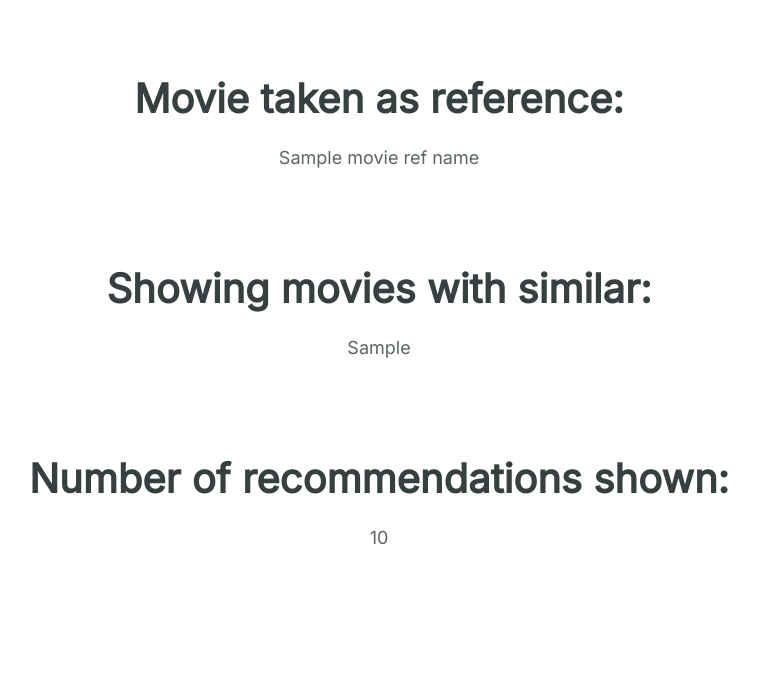
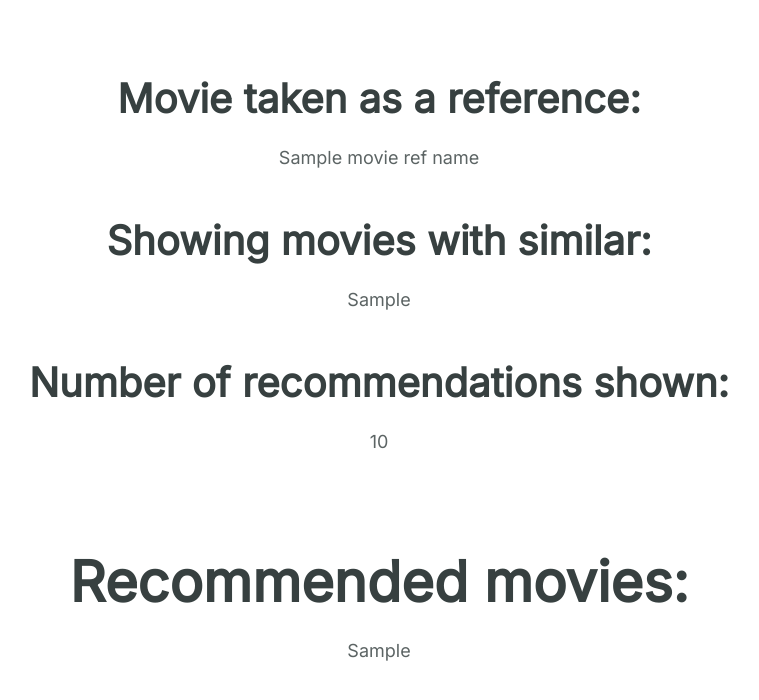
Before and after one commit to alangalavis/tfcomplejidad, a Flask app: template templates/output.html in a window 1280 px wide. Shown: the top 700 px of the page, without its empty margins (261-1020 px from the left). Run offline with Flask 3, Linux system fonts and the light colour scheme; the template is opened without the code that fills it: most values are stand-ins (such as "Sample title", 1, 10 or a date in 2020); parts of the project's set-up code (start-up, migrations or seed data) failed here and were passed over.

Commit message:
Verifica si está o no en dataset, recomienda

```diff
--- a/app.py
+++ b/app.py
@@ -1,46 +1,34 @@
 from flask import Flask, render_template, url_for, request, redirect
+import DLS
 import overview_weights
-import DLS
 
-overview_weights.generate_overview()
+formData = {}
 
 app = Flask(__name__)
 
-formData = {}
-
-movie_index = 0
-
-
+overview_weights.generate_overview()
 df_movies = overview_weights.pd.read_csv('Amdb_5000_movies.csv')
-
-peliculas_lista = df_movies['original_title'].astype(str).tolist()
+movie_dataset = df_movies['original_title'].astype(str).tolist()
 
 @app.route('/', methods = ['POST', 'GET'])
 def index():
     if request.method == 'POST':
-        if peliculas_lista.index(request.form['movieref']) is ValueError:
-            movie_index = -1
-            return render_template('index.html')
-        else:
-            movie_index = peliculas_lista.index(request.form['movieref'])
-            formData['movieReference'] = request.form['movieref']
-            formData['movieSelectedFilter'] = request.form['check']
-            formData['movieRecommendationAmount'] = request.form['recamount']
-            return redirect(url_for('output'))
+        formData['movieReference'] = request.form['movieref']
+        formData['movieSelectedFilter'] = request.form['check']
+        formData['movieRecommendationAmount'] = int(request.form['recamount'])
+
+        return redirect(url_for('output'))
+
     else:
         return render_template('index.html')
 
-DLS.overview_recomendation(0, 5, peliculas_lista)
-
 @app.route('/output')
 def output():
-
-    DLS.overview_recomendation(peliculas_lista.index(formData['movieReference']), int(formData['movieRecommendationAmount']), peliculas_lista)
-
+    result = DLS.filter_selector(formData['movieReference'], formData['movieSelectedFilter'], formData['movieRecommendationAmount'], movie_dataset)
     return render_template('output.html', movieRefName = formData['movieReference'],
                            movieFilter = formData['movieSelectedFilter'],
-                           movieRecAmount = formData['movieRecommendationAmount'])
-
+                           movieRecAmount = formData['movieRecommendationAmount'],
+                           recommendation_list = str(result))
 
 if __name__ == '__main__':
     app.run(debug=True)
--- /dev/null
+++ b/tempCodeRunnerFile.py
@@ -0,0 +1 @@
+overview_recomendation(0, 5, movie_dataset)
--- a/templates/output.html
+++ b/templates/output.html
@@ -6,14 +6,14 @@
 
 {% block body %}
 <div class="program">
-    <div class="filter new_section">
+    <div class="filter">
         <section class="center">
-            <h2 class="separated">Movie taken as reference:</h2>
+            <h2 class="separated">Movie taken as a reference:</h2>
             <p class="separated lighter">{{movieRefName}}</p>
         </section>
     </div>
 
-    <div class="filter new_section">
+    <div class="filter">
         <section class="center">
             <h2 class="separated">Showing movies with similar:</h2>
             <p class="separated lighter">{{movieFilter}}</p>
@@ -26,4 +26,11 @@
             <p class="separated lighter">{{movieRecAmount}}</p>
         </section>
     </div>
+    <div class="filter">
+        <section class="center">
+            <h1 class="separated">Recommended movies:</h2>
+            <p class="separated lighter">{{recommendation_list}}</p>
+        </section>
+    </div>
+</div>
 {% endblock %}
```
Also changed, not shown: DLS.py (+20 -7 lines).
